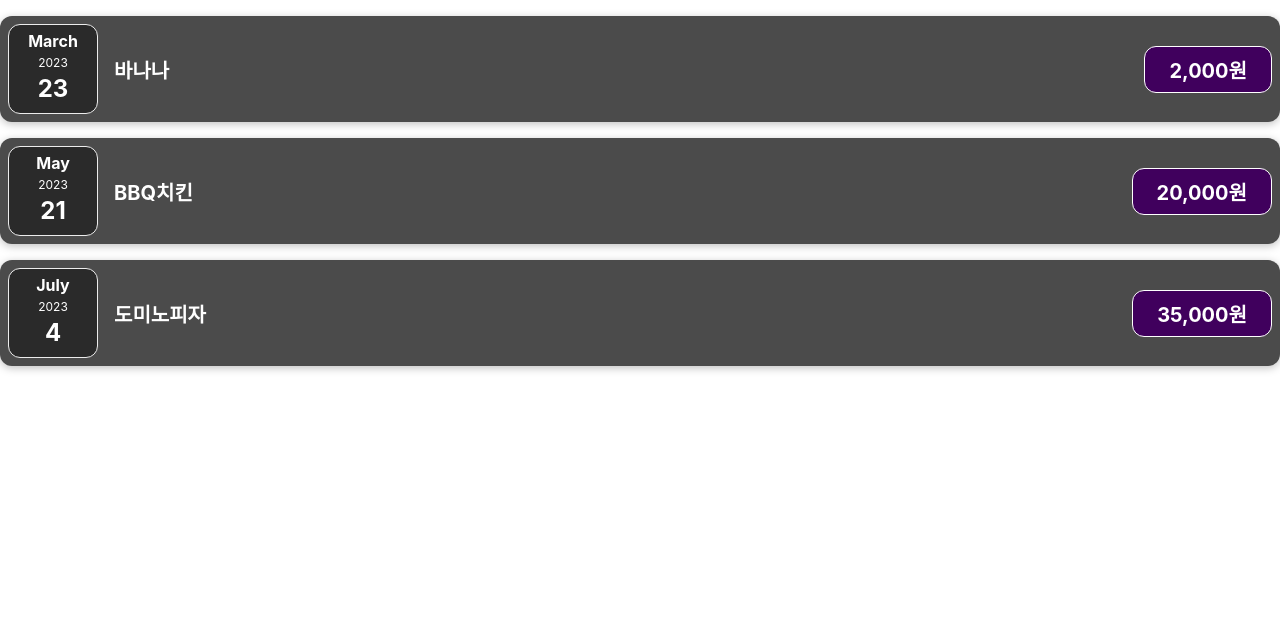
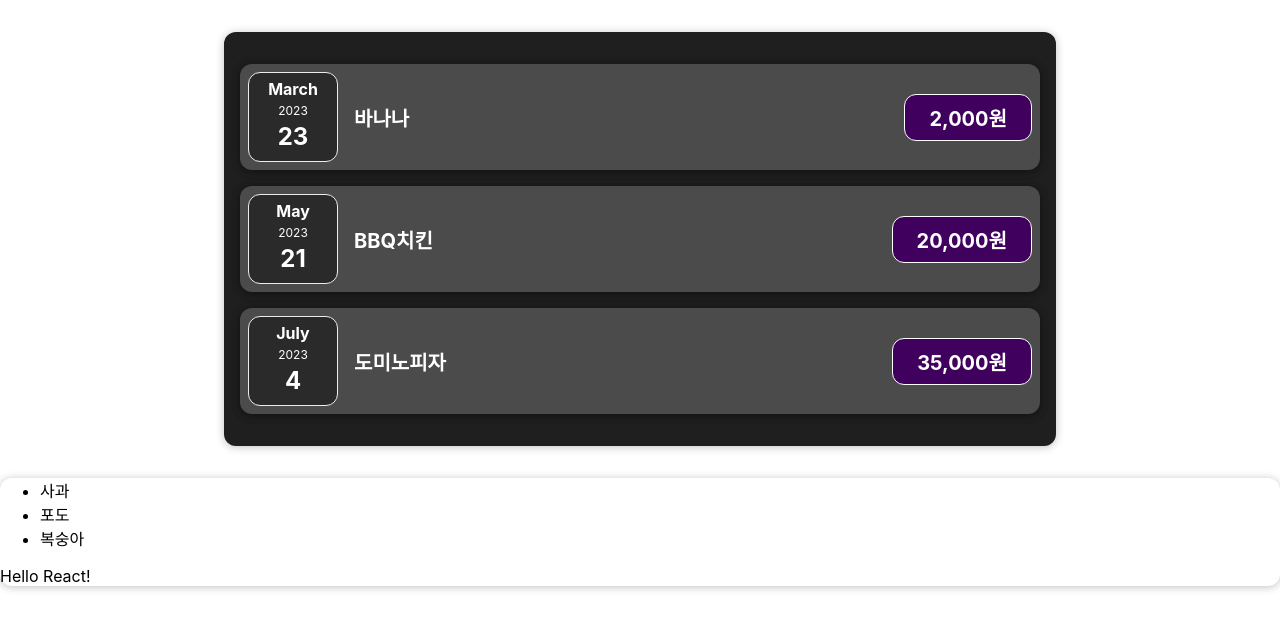
Before and after one commit to jungjaehunjjang/react-basic-sutdy202310, a React (Create React App) app: page / in a window 1280 px wide. Shown: the top 630 px of the page. Built offline with nearby package versions, Linux system fonts and the light colour scheme.

Commit message:
react-study-202310

```diff
--- a/src/App.js
+++ b/src/App.js
@@ -1,6 +1,7 @@
 import React from 'react';
 import './App.css';
 import Expenses from './components/Expenses';
+import Hello from './Hello';
 
 const App = () => {
   //지출 항목 객체 배열
@@ -26,6 +27,13 @@ const App = () => {
   return (
     <>
       <Expenses items={expenses} />
+      <Hello>
+        <ul>
+          <li>사과</li>
+          <li>포도</li>
+          <li>복숭아</li>
+        </ul>
+      </Hello>
     </>
   );
 };
--- /dev/null
+++ b/src/Hello.js
@@ -0,0 +1,18 @@
+import React from 'react';
+import Card from './components/UI/Card';
+
+const Hello = (props) => {
+  console.log('Hello Component!');
+  console.log(props);
+
+  return (
+    <Card className='rectangle'>
+      <div>
+        {props.children}
+        Hello React!
+      </div>
+    </Card>
+  );
+};
+
+export default Hello;
--- a/src/components/ExpenseItem.js
+++ b/src/components/ExpenseItem.js
@@ -2,6 +2,7 @@ import React from 'react';
 // css로딩
 import './ExpenseItem.css';
 import ExpenseDate from './ExpenseDate';
+import Card from './UI/Card';
 
 const ExpenseItem = ({ title, price: propsPrice, date }) => {
   // console.log(props);
@@ -29,6 +30,7 @@ const ExpenseItem = ({ title, price: propsPrice, date }) => {
   const formattedPrice = new Intl.NumberFormat('ko-Kr').format(propsPrice);
 
   return (
+    <Card>
       <div className='expense-item'>
         <ExpenseDate date={date} />
         <div className='expense-item__description'>
@@ -36,6 +38,7 @@ const ExpenseItem = ({ title, price: propsPrice, date }) => {
           <div className='expense-item__price'>{formattedPrice}원</div>
         </div>
       </div>
+    </Card>
   );
 };
 
--- /dev/null
+++ b/src/components/Expenses.css
@@ -0,0 +1,9 @@
+.expenses {
+  padding: 1rem;
+  background-color: rgb(31, 31, 31);
+  margin: 2rem auto;
+  width: 50rem;
+  max-width: 95%;
+  border-radius: 12px;
+  box-shadow: 0 1px 8px rgba(0, 0, 0, 0.25);
+}
--- a/src/components/Expenses.js
+++ b/src/components/Expenses.js
@@ -1,5 +1,6 @@
 import React from 'react';
 import ExpenseItem from './ExpenseItem';
+import './Expenses.css';
 
 const Expenses = ({ items: expenses }) => {
   return (
--- /dev/null
+++ b/src/components/UI/Card.css
@@ -0,0 +1,4 @@
+.card {
+  border-radius: 12px;
+  box-shadow: 0 1px 8px rgba(0, 0, 0, 0.25);
+}
--- /dev/null
+++ b/src/components/UI/Card.js
@@ -0,0 +1,9 @@
+import React from 'react';
+import './Card.css';
+
+const Card = ({ children, className }) => {
+  const madeClass = 'card ' + className;
+  return <div className={madeClass}>{children}</div>;
+};
+
+export default Card;
```
Lines whose indentation alone changed are shown as unchanged.
